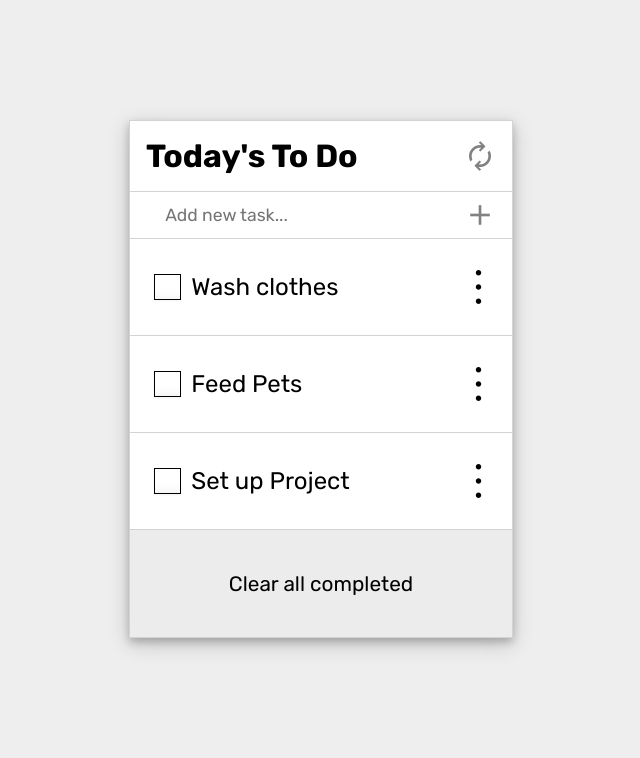
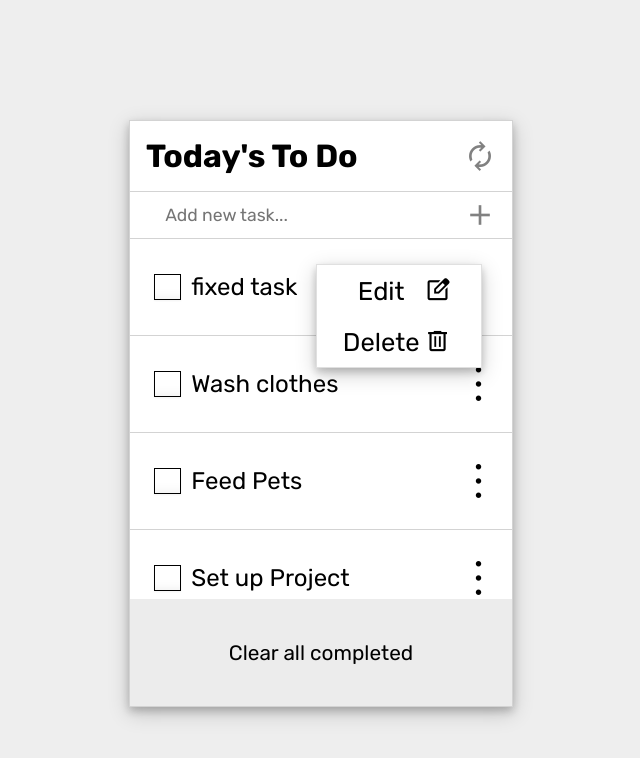
Before and after one commit to jfoyarzo/ToDo-list, a website built with webpack: page src/index.html in a window 1280 px wide. Shown: the whole page, without its empty margins (319-959 px from the left). Built offline with nearby package versions, Linux system fonts and the light colour scheme.

Commit message:
Add task-menu elements

```diff
--- a/src/index.html
+++ b/src/index.html
@@ -23,7 +23,28 @@
                 add
             </span>
         </div>
-        <ul class="main-list"></ul>
+        <ul class="main-list">
+            <li class="task">
+                <input type="checkbox" class="checkInput">fixed task
+                <ul class="task-menu">
+                    <li>
+                        <span class="task-menu-text">Edit</span>
+                        <span class="material-symbols-outlined editTask">
+                            edit_square
+                        </span>
+                    </li>
+                    <li>
+                        <span class="task-menu-text">Delete</span>
+                        <span class="material-symbols-outlined deleteTask">
+                            delete
+                        </span>
+                    </li>
+                </ul>
+                <span class="material-symbols-outlined">
+                    more_vert
+                </span>
+            </li>
+        </ul>
         <div class="clear">
             <p>Clear all completed</p>
         </div>
--- a/src/style.css
+++ b/src/style.css
@@ -46,6 +46,7 @@ body {
   padding: 1em 0 1em 1em;
   border-bottom: 1px solid lightgrey;
   font-size: 1.5em;
+  position: relative;
 }
 
 .checkInput {
@@ -103,6 +104,34 @@ body {
   cursor: pointer;
 }
 
+.task-menu {
+  display: flex;
+  flex-direction: column;
+  align-items: flex-end;
+  list-style: none;
+  font-size: 0.8rem;
+  border: 1px solid rgb(224, 224, 224);
+  position: absolute;
+  right: 30px;
+  top: 25px;
+  z-index: 2;
+  box-shadow: 0 4px 8px 0 rgba(0, 0, 0, 0.2), 0 6px 20px 0 rgba(0, 0, 0, 0.19);
+  background-color: white;
+}
+
+.task-menu li {
+  display: flex;
+  width: 100%;
+  align-items: center;
+  padding: 2em;
+  height: 3em;
+}
+
+.task-menu li:hover {
+  background-color: rgba(224, 224, 224, 0.6);
+  cursor: pointer;
+}
+
 .list-header span {
   font-size: 2em;
   color: rgb(129, 129, 129);
@@ -130,7 +159,7 @@ body {
 }
 
 .task span:hover {
-  cursor: move;
+  cursor: pointer;
 }
 
 .add-task span:hover {
```
Also changed, not shown: dist/index.html, dist/main.js.
